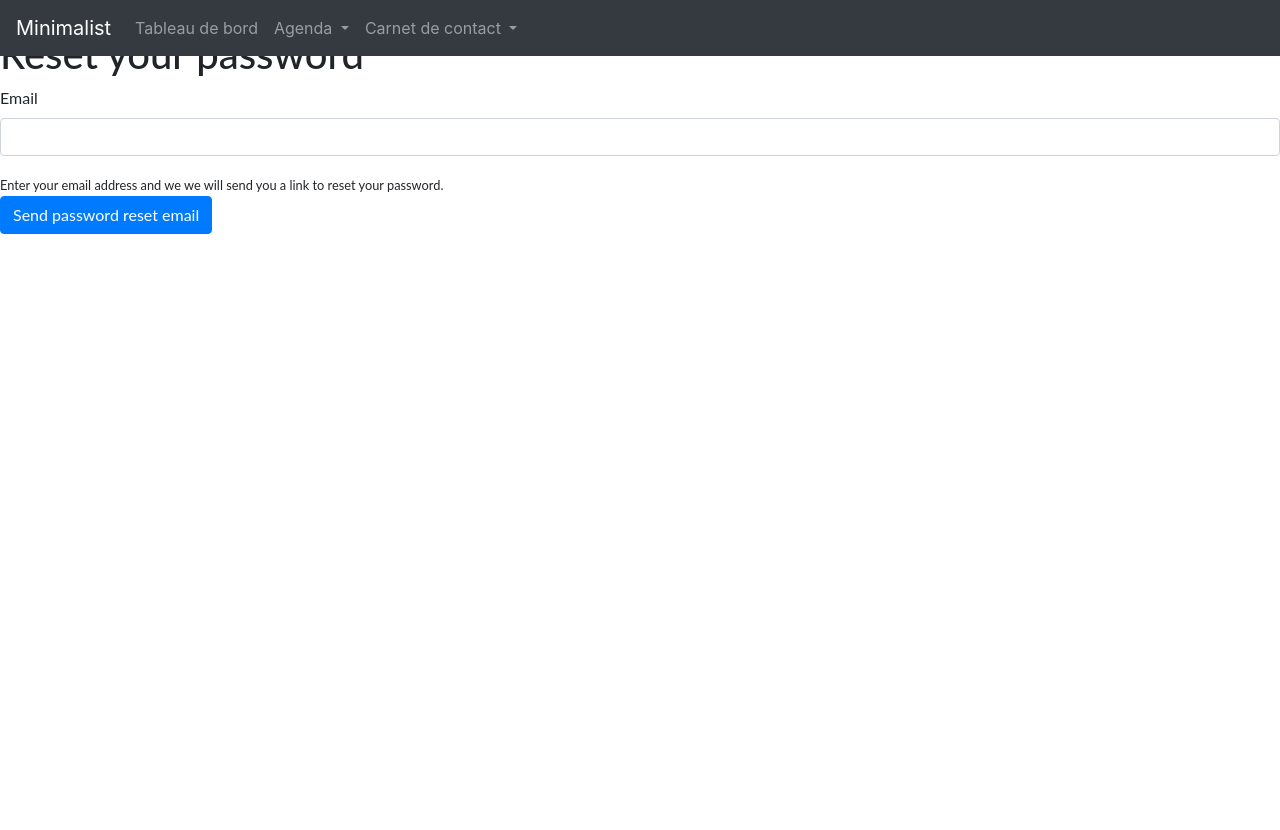
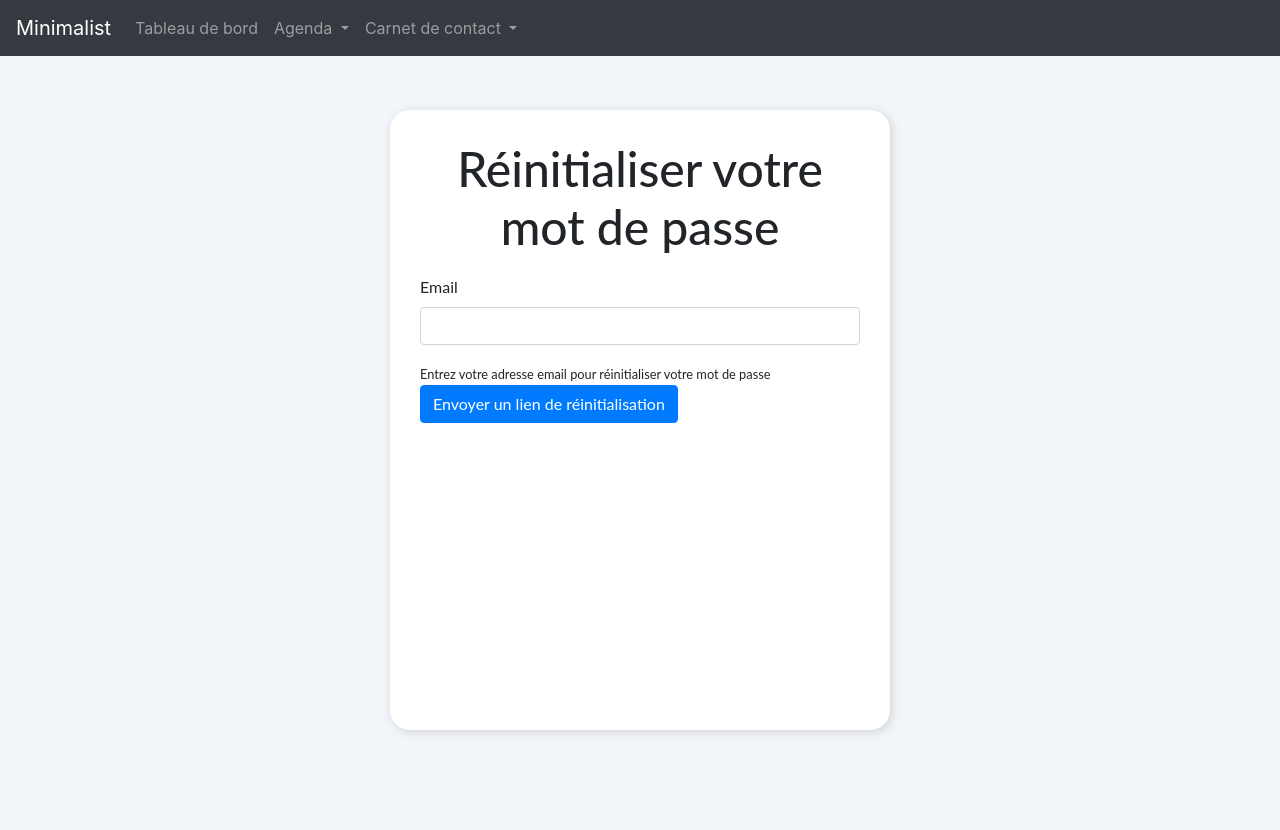
Before and after one commit to Dimitri21/CRM, a Symfony app: template templates/reset_password/request.html.twig in a window 1280 px wide. Run offline with Twig, Linux system fonts and the light colour scheme; the template is opened without the code that fills it, so the values that code supplies are empty; form fields are guessed from the names that the template uses; some libraries are stand-ins or nearby versions.

Commit message:
reset password design

```diff
--- a/scss/pages/_forms.scss
+++ b/scss/pages/_forms.scss
@@ -1,15 +1,17 @@
 .forms {
 
-    background-color: rgb(230, 234, 243);
+    background-color: $background-color;
     display: flex;
     justify-content: center;
+    min-height: 100vh;
+
 
 
     .formContainer {
         margin-top: 80px;
         margin-bottom: 100px;
         justify-content: center;
-        max-width: 600px;
+        max-width: 500px;
         background-color: white;
         padding: 30px;
         border-radius: 20px;
--- a/src/Form/CalendarType.php
+++ b/src/Form/CalendarType.php
@@ -39,7 +39,7 @@ class CalendarType extends AbstractType
             )
             ->add('members',EntityType::class, [
                 'class' => User::class,
-                'choice_label' => 'email',
+                'choice_label' => 'lastName',
                 'multiple' => true,
                 'label' => 'Membres',
                 'query_builder' => function(EntityRepository $er) {
--- a/templates/base.html.twig
+++ b/templates/base.html.twig
@@ -58,7 +58,6 @@
                                 <a>
                                     <img src="https://s3.eu-central-1.amazonaws.com/bootstrapbaymisc/blog/24_days_bootstrap/fox.jpg" width="40" height="40" class="rounded-circle">
                                 </a>
-
                             </div>
                             <div class="dropdown-menu dropdown-menu-right" aria-labelledby="navbarDropdownMenuLink">
                                 <a class="dropdown-item" href="{{ path('dashboard') }}">Tableau de bord</a>
--- a/templates/dashboards/index.html.twig
+++ b/templates/dashboards/index.html.twig
@@ -20,7 +20,7 @@
 
     {# Dashboard panel #}
     <section class="dashboardPanel container-fluid">
-        <div class="row">
+        <div class="row mt-3">
             {# Agenda section #}
             <div class="col-sm-7 ">
                 <div class="title">
@@ -98,7 +98,6 @@
     <script src="https://cdn.jsdelivr.net/npm/fullcalendar@5.5.1/locales-all.min.js"></script>
 
 
-
     <script type="text/javascript">
 
         /* FULL CALENDAR */
--- a/templates/reset_password/request.html.twig
+++ b/templates/reset_password/request.html.twig
@@ -6,17 +6,21 @@
     {% for flashError in app.flashes('reset_password_error') %}
         <div class="alert alert-danger" role="alert">{{ flashError }}</div>
     {% endfor %}
-    <h1>Reset your password</h1>
+<div class="forms">
+    <div class="formContainer">
+    <h1>Réinitialiser votre mot de passe</h1>
 
         {{ form_start(requestForm) }}
             {{ form_row(requestForm.email) }}
             <div>
                 <small>
-                Enter your email address and we we will send you a
-                link to reset your password.
+                    Entrez votre adresse email pour réinitialiser votre mot de passe
                 </small>
             </div>
 
-        <button class="btn btn-primary">Send password reset email</button>
+            <button class="btn btn-primary">Envoyer un lien de réinitialisation</button>
         {{ form_end(requestForm) }}
+    </div>
+</div>
+
 {% endblock %}
```
Also changed, not shown: templates/registration/confirmation_email.html.twig (added, +11 -0 lines), templates/registration/register.html.twig (added, +35 -0 lines), templates/reset_password/check_email.html.twig (+9 -6 lines), templates/reset_password/email.html.twig (+3 -5 lines), templates/reset_password/reset.html.twig (+9 -5 lines), public/build/css/app.css, 1 other file. Lines whose indentation alone changed are shown as unchanged.
